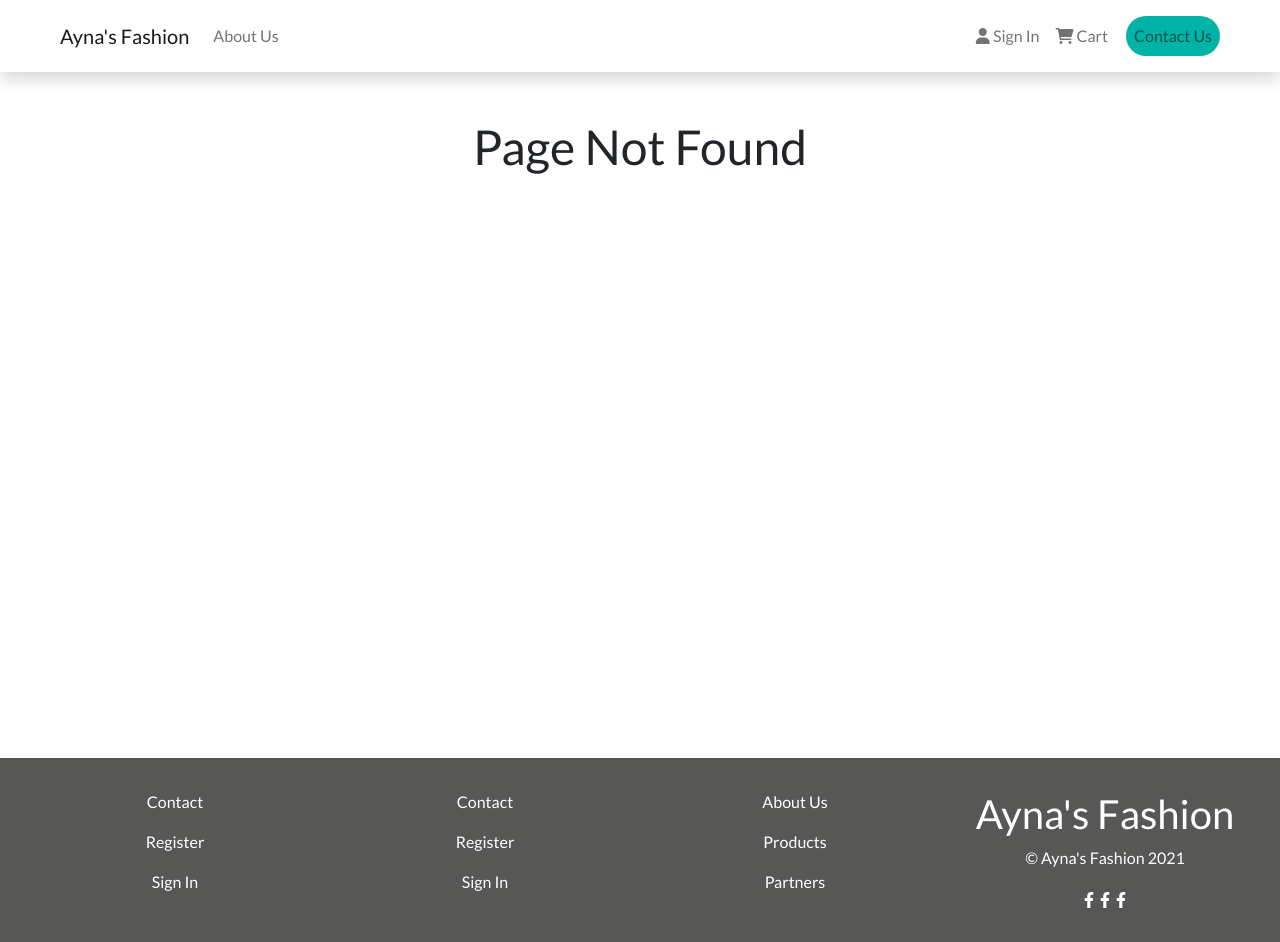
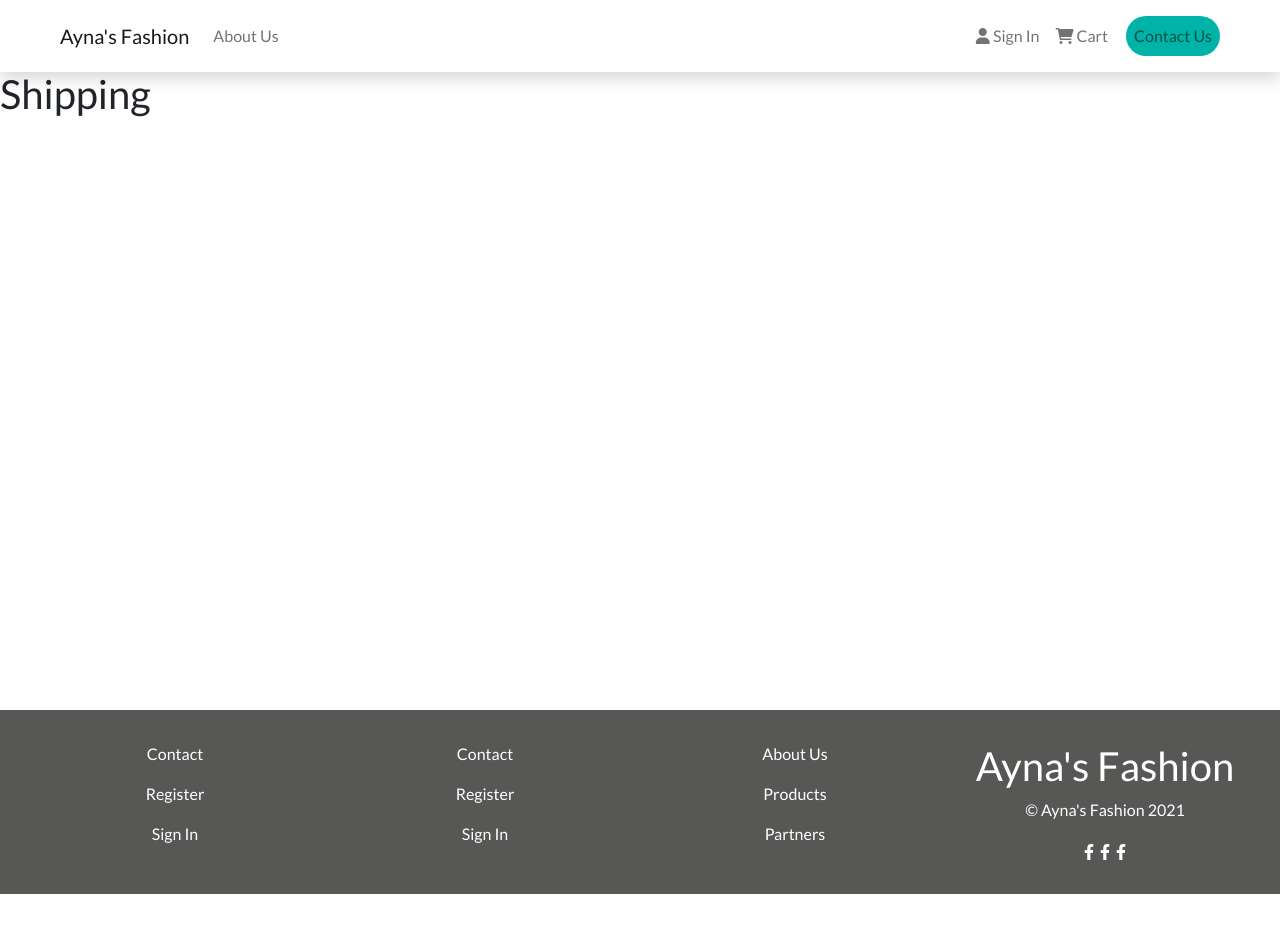
Before and after one commit to AttiR/Ayna-Fashion_Ecommerce_plateform, a React (Create React App) app in the folder frontend/: page /shipping in a window 1280 px wide. Before the commit this address had no page. After the commit the page ends 894 px from the top, so only its background shows below. Built offline with nearby package versions, Linux system fonts and the light colour scheme.

Commit message:
Shipping screen

```diff
--- a/frontend/src/App.js
+++ b/frontend/src/App.js
@@ -7,6 +7,7 @@ import CartScreen from './screens/CartScreen';
 import ProductScreen from './screens/ProductScreen';
 import RegisterScreen from './screens/RegisterScreen';
 import LoginScreen from './screens/LoginScreen';
+import ShippingScreen from './screens/ShippingScreen';
 import ProfileScreen from './screens/ProfileScreen';
 import NotFound from './components/NotFound';
 import Contact from './screens/Contact';
@@ -29,6 +30,7 @@ const App = () => {
             <Route path="/login" element={<LoginScreen />} />
             <Route path="/register" element={<RegisterScreen />} />
             <Route path="/profile" element={<ProfileScreen />} />
+            <Route path="/shipping" element={<ShippingScreen />} />
 
             <Route path="*" element={<NotFound />} />
           </Routes>
--- a/frontend/src/screens/CartScreen.js
+++ b/frontend/src/screens/CartScreen.js
@@ -40,7 +40,11 @@ const CartScreen = () => {
   };
 
   const checkoutHandler = () => {
-    navigate('/login?redirect=shipping');
+
+
+      navigate('/login?redirect=shipping');
+
+
   };
 
   return (
--- /dev/null
+++ b/frontend/src/screens/ShippingScreen.js
@@ -0,0 +1,11 @@
+import React from 'react'
+
+const ShippingScreen = () => {
+    return (
+        <div>
+            <h2>Shipping</h2>
+        </div>
+    )
+}
+
+export default ShippingScreen
```
